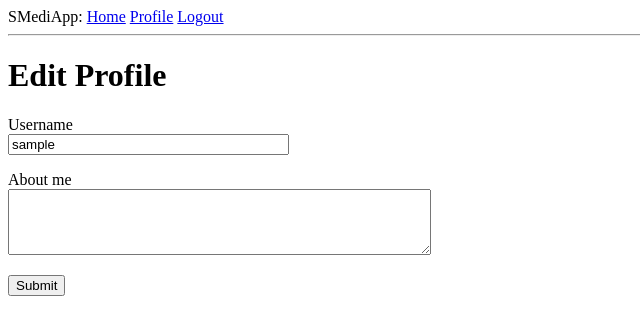
After one commit to Shikhar-SRJ/flask_social_media_app, a Flask app: page /edit_profile in a window 1280 px wide. The commit adds this page. Shown: the top 335 px of the page, without its empty margins (0-640 px from the left). Run offline with Flask 2, Linux system fonts and the light colour scheme; the visitor is signed in with stand-in values (Sample User, id 1); data comes from the database, SQL or seed files in the repository.

Commit message:
feat: add user profile

```diff
--- a/app/forms.py
+++ b/app/forms.py
@@ -1,5 +1,5 @@
 from flask_wtf import FlaskForm
-from wtforms import StringField, PasswordField, SubmitField, BooleanField
+from wtforms import StringField, PasswordField, SubmitField, BooleanField, TextAreaField
 from wtforms.validators import DataRequired, ValidationError, Email, EqualTo, Length
 from app.models import User
 
@@ -28,3 +28,9 @@ class LoginForm(FlaskForm):
     password = PasswordField('Password', validators=[DataRequired()])
     remember_me = BooleanField('Remember Me')
     submit = SubmitField('Sign In')
+
+
+class EditProfileForm(FlaskForm):
+    username = StringField('Username', validators=[DataRequired()])
+    about_me = TextAreaField('About me', validators=[Length(min=0, max=140)])
+    submit = SubmitField('Submit')
--- a/app/models.py
+++ b/app/models.py
@@ -2,6 +2,7 @@ from app import db, login
 from datetime import datetime
 from flask_login import UserMixin
 from werkzeug.security import generate_password_hash, check_password_hash
+from hashlib import md5
 
 
 class User(db.Model, UserMixin):
@@ -10,6 +11,8 @@ class User(db.Model, UserMixin):
     email = db.Column(db.String(120), index=True, unique=True)
     password_hash = db.Column(db.String(128))
     posts = db.relationship('Post', backref='author', lazy='dynamic')
+    about_me = db.Column(db.String(140))
+    last_seen = db.Column(db.DateTime, default=datetime.utcnow)
 
     def __repr__(self):
         return f'<User {self.username}>'
@@ -19,6 +22,10 @@ class User(db.Model, UserMixin):
 
     def check_password(self, password):
         return check_password_hash(self.password_hash, password)
+
+    def avatar(self, size):
+        digest = md5(self.email.lower().encode('utf-8')).hexdigest()
+        return f'https://www.gravatar.com/avatar/{digest}?d=identicon&s={size}'
 
 
 class Post(db.Model):
--- a/app/routes.py
+++ b/app/routes.py
@@ -1,9 +1,17 @@
 from flask import request, render_template, redirect, url_for, flash
 from app.models import User
 from app import app, db
-from app.forms import LoginForm, RegistrationForm
+from app.forms import LoginForm, RegistrationForm, EditProfileForm
 from flask_login import login_user, logout_user, current_user, login_required
 from werkzeug.urls import url_parse
+from datetime import datetime
+
+
+@app.before_request
+def before_request():
+    if current_user.is_authenticated:
+        current_user.last_seen = datetime.utcnow()
+        db.session.commit()
 
 
 @app.route('/')
@@ -49,3 +57,26 @@ def register():
         flash('Congratulations, you are now a registered user!')
         return redirect(url_for('login'))
     return render_template('register.html', title='Register', form=form)
+
+
+@app.route('/user/<username>')
+@login_required
+def user(username):
+    user = User.query.filter_by(username=username).first_or_404()
+    return render_template('user.html', user=user)
+
+
+@app.route('/edit_profile', methods=['GET', 'POST'])
+@login_required
+def edit_profile():
+    form = EditProfileForm()
+    if form.validate_on_submit():
+        current_user.username = form.username.data
+        current_user.about_me = form.about_me.data
+        db.session.commit()
+        flash('Your changes have been saved.')
+        return redirect(url_for('edit_profile'))
+    elif request.method == 'GET':
+        form.username.data = current_user.username
+        form.about_me.data = current_user.about_me
+    return render_template('edit_profile.html', title='Edit Profile', form=form)
--- /dev/null
+++ b/app/templates/_post.html
@@ -0,0 +1,6 @@
+<table>
+        <tr valign="top">
+            <td><img src="{{ post.author.avatar(36) }}"></td>
+            <td>{{ post.author.username }} says:<br>{{ post.body }}</td>
+        </tr>
+    </table>
--- a/app/templates/base.html
+++ b/app/templates/base.html
@@ -12,9 +12,10 @@
             SMediApp:
             <a href="{{ url_for('index') }}">Home</a>
             {% if current_user.is_anonymous %}
-            <a href="{{ url_for('login') }}">Login</a>
+                <a href="{{ url_for('login') }}">Login</a>
             {% else %}
-            <a href="{{ url_for('logout') }}">Logout</a>
+                <a href="{{ url_for('user', username=current_user.username) }}">Profile</a>
+                <a href="{{ url_for('logout') }}">Logout</a>
             {% endif %}
         </div>
         <hr>
--- /dev/null
+++ b/app/templates/edit_profile.html
@@ -0,0 +1,23 @@
+{% extends "base.html" %}
+
+{% block content %}
+    <h1>Edit Profile</h1>
+    <form action="" method="post">
+        {{ form.hidden_tag() }}
+        <p>
+            {{ form.username.label }}<br>
+            {{ form.username(size=32) }}<br>
+            {% for error in form.username.errors %}
+            <span style="color: red;">[{{ error }}]</span>
+            {% endfor %}
+        </p>
+        <p>
+            {{ form.about_me.label }}<br>
+            {{ form.about_me(cols=50, rows=4) }}<br>
+            {% for error in form.about_me.errors %}
+            <span style="color: red;">[{{ error }}]</span>
+            {% endfor %}
+        </p>
+        <p>{{ form.submit() }}</p>
+    </form>
+{% endblock %}
```
Also changed, not shown: app/templates/user.html (added, +21 -0 lines), migrations/versions/0a4567836bda_.py (added, +30 -0 lines).
